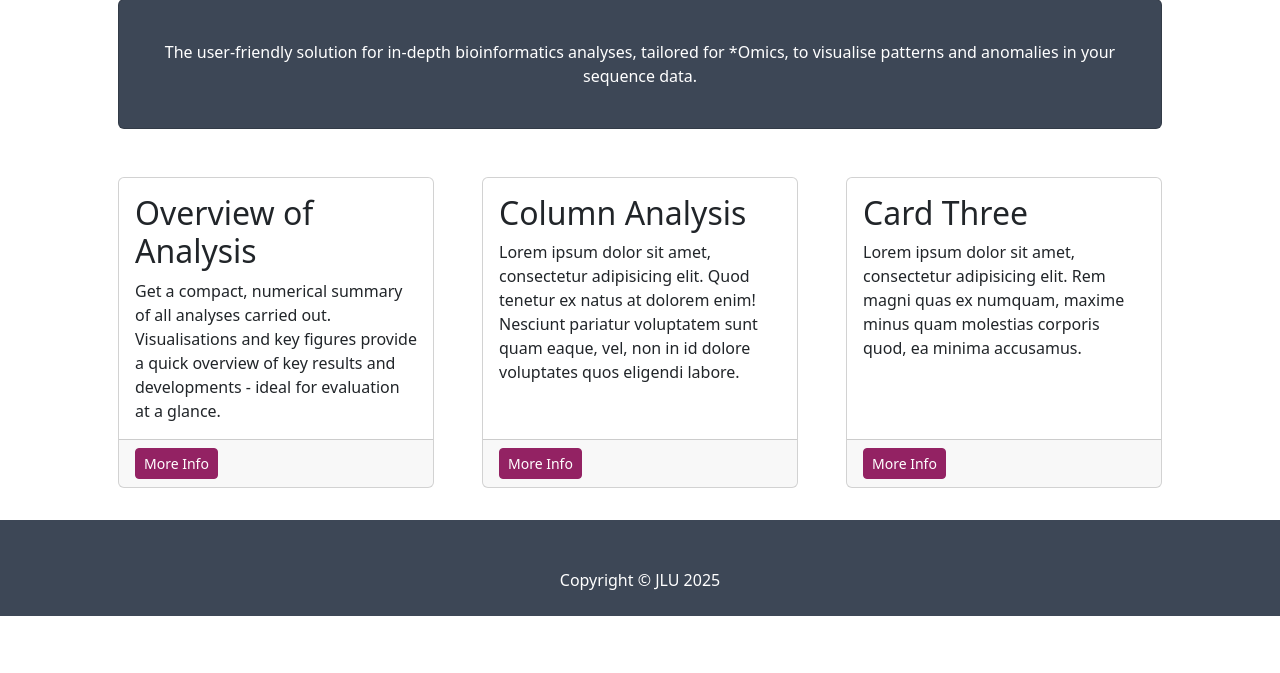
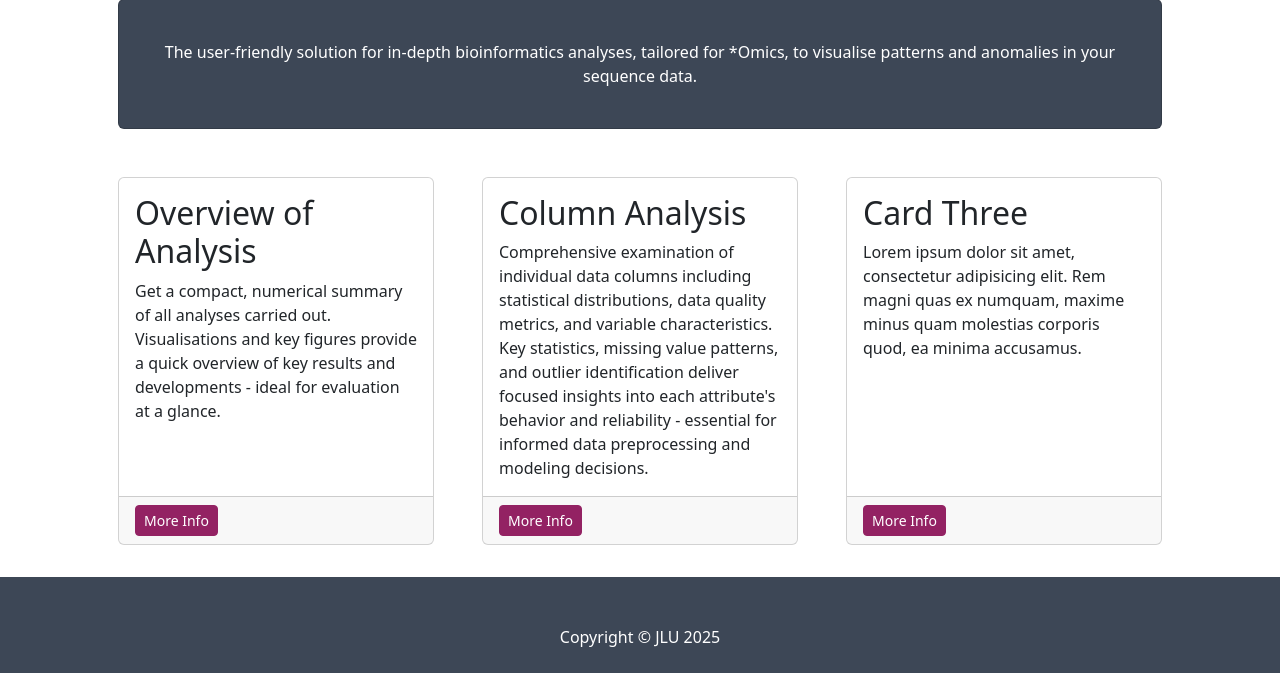
Before and after one commit to hansen-maria/BioProfileKit, a Python web app: template src/templates/LandingPage.jinja in a window 1280 px wide. Shown: the part 671-1344 px from the top of the page. Before the commit the page ends 1287 px from the top, so only its background shows below. Run offline with Jinja, Linux system fonts and the light colour scheme; the template is opened without the code that fills it, so the values that code supplies are empty; grey boxes labelled with a size stand in for pictures from a placeholder-image service; some libraries are stand-ins or nearby versions.

Commit message:
feat: add card-text to column analysis card

```diff
--- a/src/templates/LandingPage.jinja
+++ b/src/templates/LandingPage.jinja
@@ -66,7 +66,7 @@
                     <div class="card h-100">
                         <div class="card-body">
                             <h2 class="card-title">Column Analysis</h2>
-                            <p class="card-text">Lorem ipsum dolor sit amet, consectetur adipisicing elit. Quod tenetur ex natus at dolorem enim! Nesciunt pariatur voluptatem sunt quam eaque, vel, non in id dolore voluptates quos eligendi labore.</p>
+                            <p class="card-text">Comprehensive examination of individual data columns including statistical distributions, data quality metrics, and variable characteristics. Key statistics, missing value patterns, and outlier identification deliver focused insights into each attribute's behavior and reliability - essential for informed data preprocessing and modeling decisions.</p>
                         </div>
                         <div class="card-footer"><a class="btn btn-cb-primary btn-sm" href=columns.html>More Info</a></div>
                     </div>
```
